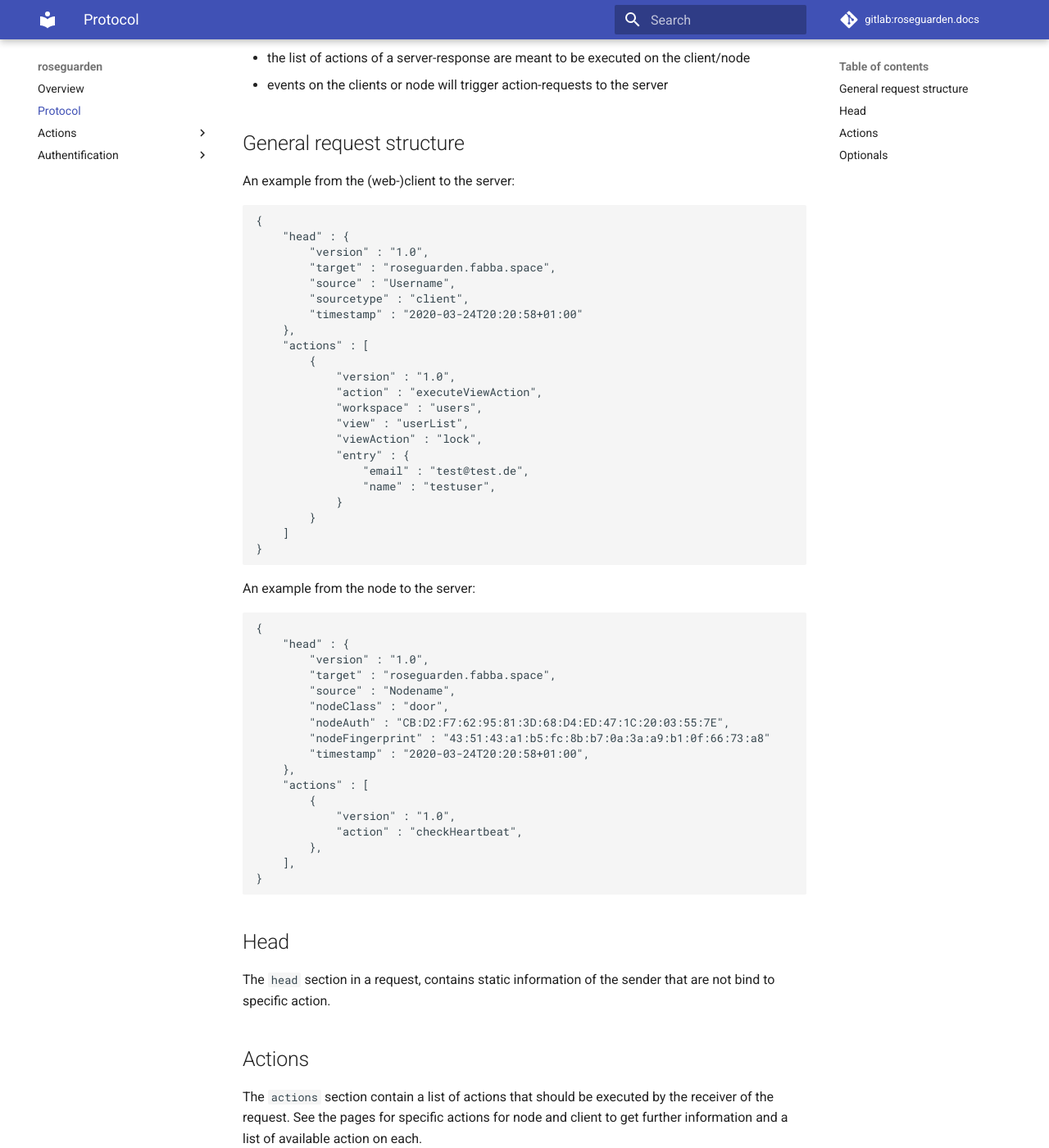
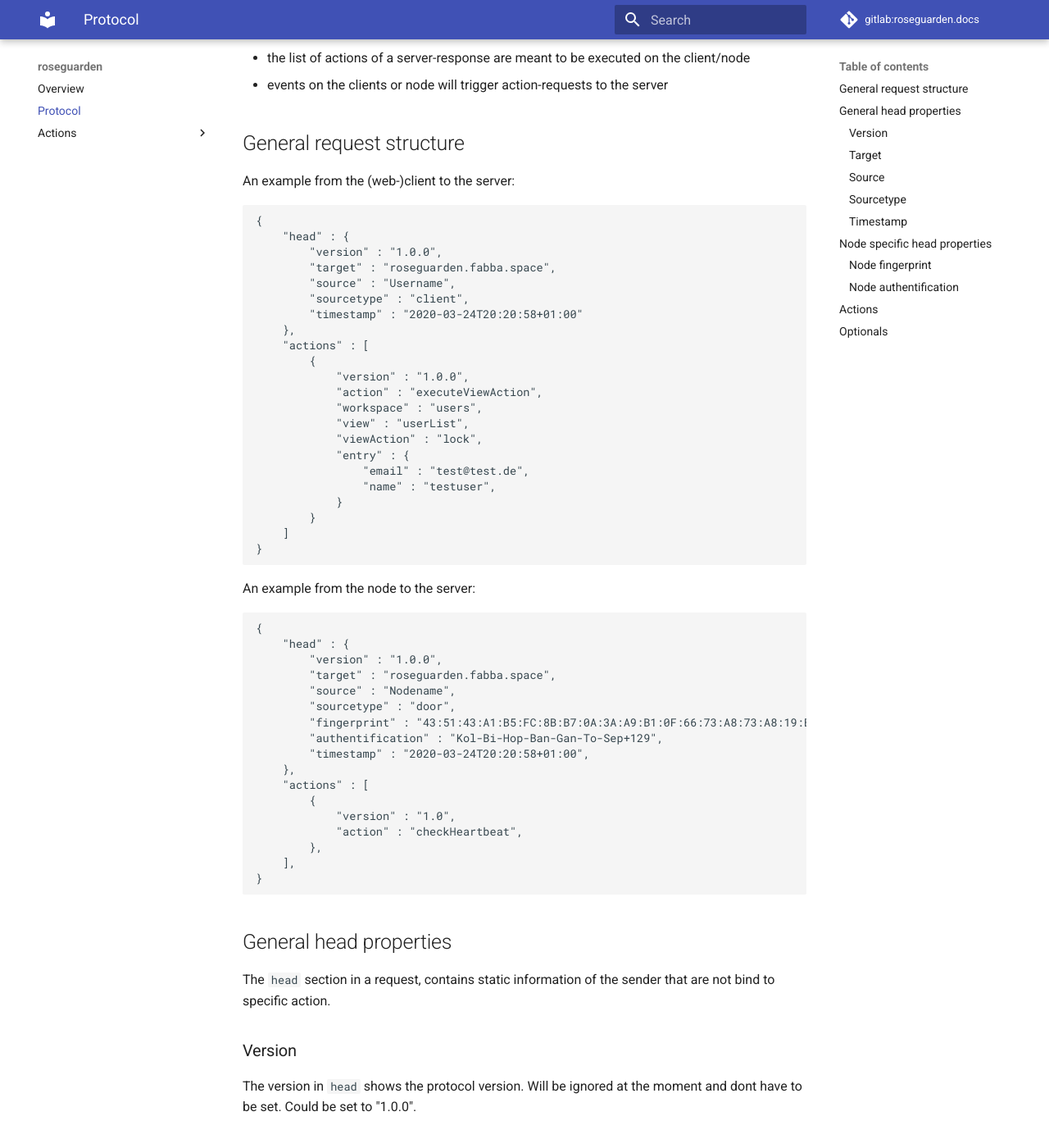
Before and after one commit to makakken/roseguarden, an MkDocs documentation site: the page built from docs/docs/protocol.md, in a window 1280 px wide and 1400 px high, scrolled down 341 px. Shown: the whole window at 82% size. Built offline with MkDocs 1.6.1 and Material for MkDocs 9.7.7, drawn with Linux system fonts in a browser that asks for light colours; comment, search, counter and statistics services are not loaded; some of the changed text lies outside the part shown.

Commit message:
protocol.md, servernodeactions.md und mkdocs.yml aktualisiert

````diff
--- a/docs/docs/protocol.md
+++ b/docs/docs/protocol.md
@@ -15,7 +15,7 @@ An example from the (web-)client to the server:
 ```
 {
     "head" : {
-        "version" : "1.0",
+        "version" : "1.0.0",
         "target" : "roseguarden.fabba.space",
         "source" : "Username",
         "sourcetype" : "client",
@@ -23,7 +23,7 @@ An example from the (web-)client to the server:
     },
     "actions" : [
         {
-            "version" : "1.0",
+            "version" : "1.0.0",
             "action" : "executeViewAction",
             "workspace" : "users",
             "view" : "userList",
@@ -42,12 +42,12 @@ An example from the node to the server:
 ```
 {
     "head" : {
-        "version" : "1.0",
+        "version" : "1.0.0",
         "target" : "roseguarden.fabba.space",
         "source" : "Nodename",
-        "nodeClass" : "door",
-        "nodeAuth" : "CB:D2:F7:62:95:81:3D:68:D4:ED:47:1C:20:03:55:7E",
-        "nodeFingerprint" : "43:51:43:a1:b5:fc:8b:b7:0a:3a:a9:b1:0f:66:73:a8"
+        "sourcetype" : "door",
+        "fingerprint" : "43:51:43:A1:B5:FC:8B:B7:0A:3A:A9:B1:0F:66:73:A8:73:A8:19:B1",
+        "authentification" : "Kol-Bi-Hop-Ban-Gan-To-Sep+129",
         "timestamp" : "2020-03-24T20:20:58+01:00",
     },
     "actions" : [
@@ -59,9 +59,54 @@ An example from the node to the server:
 }
 ```
 
-## Head
+## General head properties
 
 The `head` section in a request, contains static information of the sender that are not bind to specific action.
+
+### Version
+
+The version in `head` shows the protocol version.
+Will be ignored at the moment and dont have to be set.
+Could be set to "1.0.0".
+
+### Target
+
+The target of the request.
+Will be ignored at the moment and dont have to be set.
+Could be set to "server.url.tld" (for a request to a server) or "nodename" (for a request to a node).
+
+### Source
+
+The source of the request.
+Is needed to identify the requester.
+
+Set to "nodename" for a request to a server.
+Set to "server.url.tld" (for a reply to a node)
+
+### Sourcetype
+
+The type of source the request/reply come from.
+Is needed to identify the requester.
+Will be ignored at the moment and dont have to be set.
+
+Could be "client", "door-node", "server".
+
+### Timestamp
+
+Will be ignored at the moment and dont have to be set.
+
+
+## Node specific head properties
+
+### Node fingerprint
+
+The `fingerprint` property have to be set to identify the node.
+The property is a string e.g. in the form of an SHA-1 (160bit) hash in the form of  "43:51:43:A1:B5:FC:8B:B7:0A:3A:A9:B1:0F:66:73:A8:73:A8:19:B1".
+
+### Node authentification
+
+The `authentification` property have to be set to authenticate the node.
+The property is a string e.g. "Kol-Bi-Hop-Ban-Gan-To-Sep+129" (no further restricitions, like length at the moment).
 
 ## Actions
 
@@ -70,4 +115,4 @@ See the pages for specific actions for node and client to get further informatio
 
 ## Optionals
 
-In addition to `head` and `action` there are optional sections.
+In addition to `head` and `action` there could be optional sections.
--- a/docs/mkdocs.yml
+++ b/docs/mkdocs.yml
@@ -5,11 +5,7 @@ nav:
   - index.md
   - protocol.md
   - 'Actions':
-      - serveractions.md
-      - clientactions.md
-      - nodeactions.md
-  - 'Authentification':
-      - nodeauthentication.md
+      - servernodeactions.md
 theme:
   name: 'material'
   custom_dir: 'theme'
````
Also changed, not shown: docs/docs/servernodeactions.md (+1 -1 lines).
